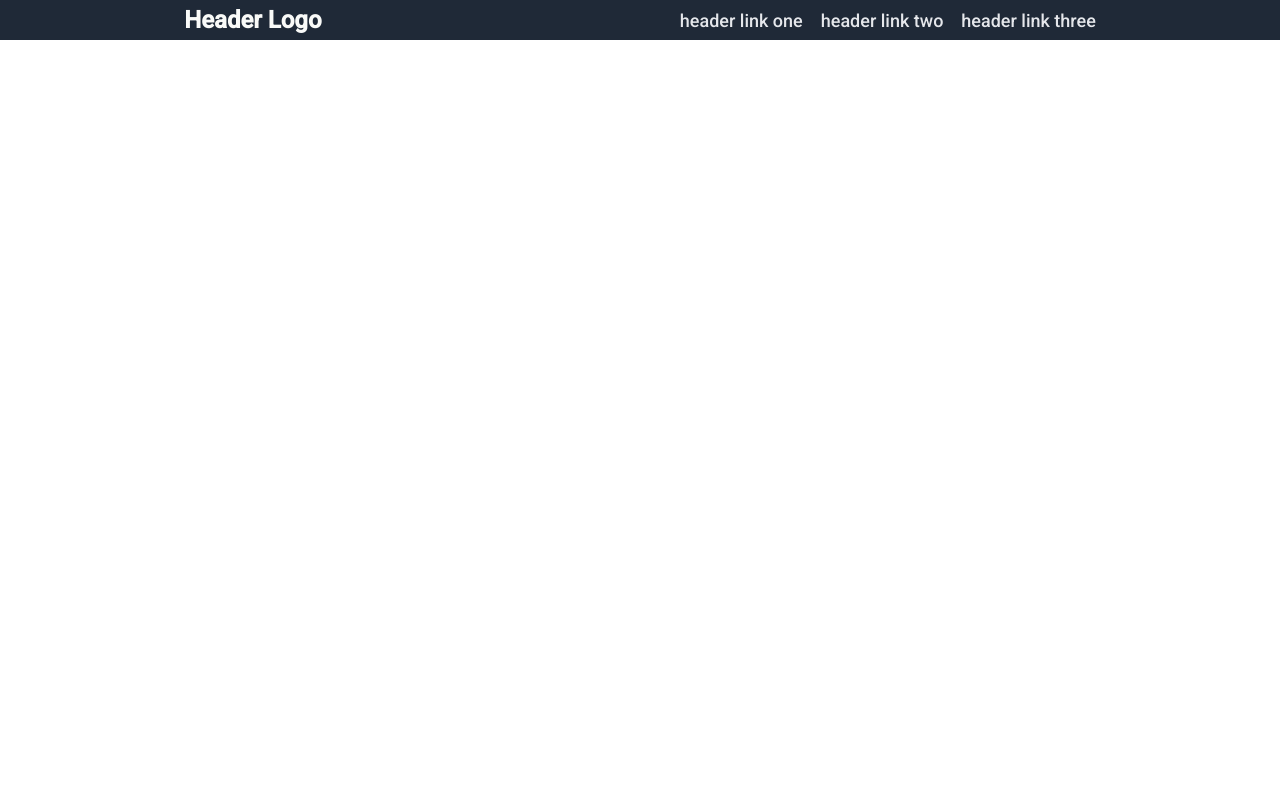
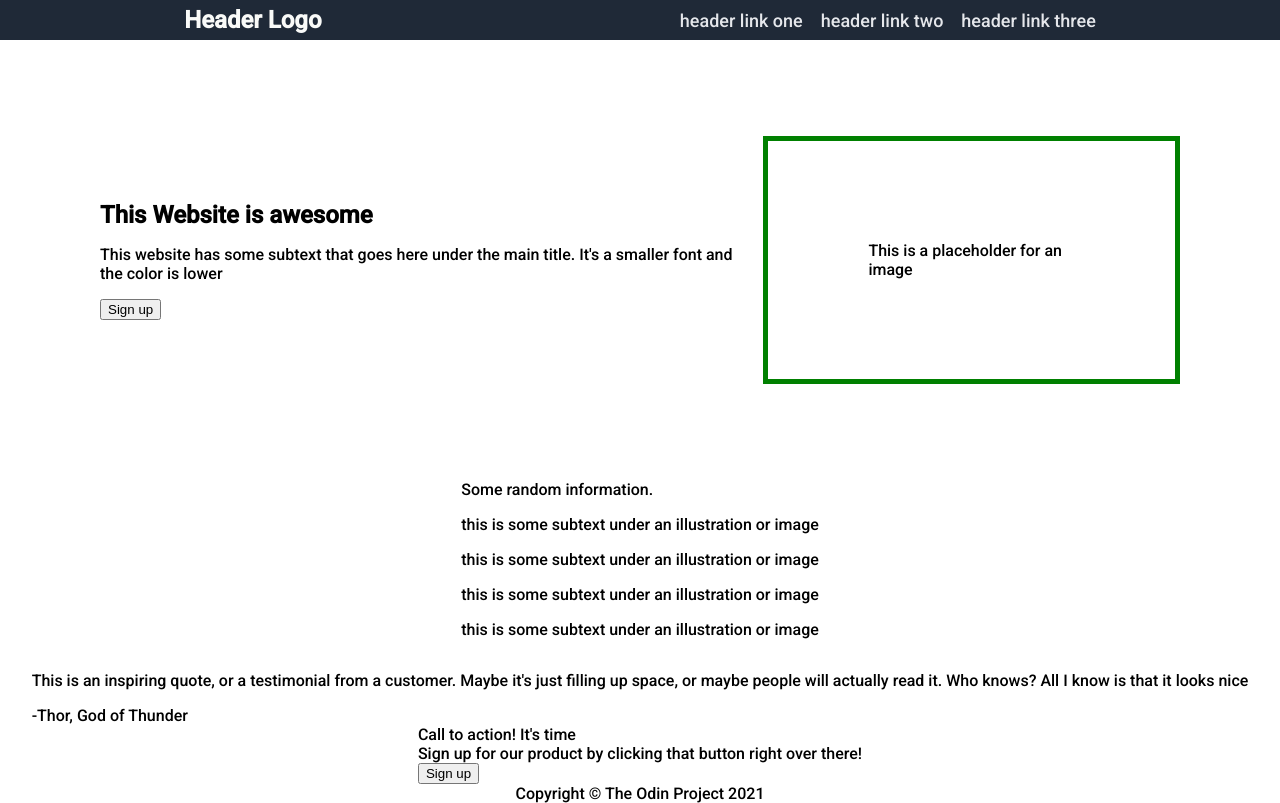
Before and after one commit to WhyAcee/Landing-Page, a plain HTML site: page index.html in a window 1280 px wide. Drawn offline with Linux system fonts and the light colour scheme.

Commit message:
Complete html structure

```diff
--- a/index.html
+++ b/index.html
@@ -19,5 +19,58 @@
             <a href="hl">header link three</a>
         </nav>
     </div>
+
+    <div class="content">
+        <div class="content-container1">
+            <div class="cc1-left">
+                <h2>This Website is awesome</h2>
+                <p>This website has some subtext that goes here under the main title. It's a smaller font and the color is lower</p>
+                <button class="sign-up">Sign up</button>
+            </div>
+            <div class="cc1-right">
+                <div class="image-placeholder">
+                    <div class="image-text">This is a placeholder for an image</div>
+                </div>
+            </div>
+        </div>
+        <div class="content-container2">
+            <div class="cc2-header">Some random information.</div>
+            <div class="cc2-content-container">
+                <div class="first-box">
+                    <div class="blue-box"></div>
+                    <p>this is some subtext under an illustration or image</p>
+                </div>
+                <div class="second-box">
+                    <div class="blue-box"></div>
+                    <p>this is some subtext under an illustration or image</p>
+                </div>
+                <div class="third-box">
+                    <div class="blue-box"></div>
+                    <p>this is some subtext under an illustration or image</p>
+                </div>
+                <div class="fourth-box">
+                    <div class="blue-box"></div>
+                    <p>this is some subtext under an illustration or image</p>
+                </div>
+            </div>
+        </div>
+        <div class="content-container3">
+            <p>This is an inspiring quote, or a testimonial from a customer. Maybe it's just filling up space, or maybe people will actually read it. Who knows? All I know is that it looks nice</p>
+            <div class="thor">-Thor, God of Thunder</div>
+        </div>
+        <div class="content-container4">
+            <div class="cc4-container">
+                <div class="cc4-text">
+                    <div class="cc4-text-header">Call to action! It's time</div>
+                    <div class="cc4-text-body">Sign up for our product by clicking that button right over there!</div>
+                </div>
+                <button class="cc4-button">Sign up</button>
+            </div>
+        </div>
+    </div>
+
+    <div class="footer">
+        <span>Copyright © The Odin Project 2021</span>
+    </div>
 </body>
 </html>
--- a/styles.css
+++ b/styles.css
@@ -1,6 +1,8 @@
 body {
     margin: 0;
     font-family: 'Roboto', sans-serif;
+    display: flex;
+    flex-direction: column;
 }
 
 .header {
@@ -16,6 +18,7 @@ body {
     color: #f9faf8;
     font-size: 24px;
     font-weight: bold;
+    flex-shrink: 0;
 }
 
 .right-links {
@@ -29,4 +32,43 @@ body {
 nav a {
     text-decoration: none;
     color: #e5e7eb;
+    flex-shrink: 0;
 }
+
+.content {
+    display: flex;
+    flex-direction: column;
+    align-items: center;
+}
+
+.content-container1 {
+    height: 240px;
+    padding: 100px;
+    display: flex;
+    justify-content: center;
+    align-items: center;
+    gap: 15px;
+}
+
+.cc1-left {
+    display: flex;
+    flex-flow: column wrap;
+    align-items: flex-start;
+}
+
+.cc1-left h2 {
+    margin: 0;
+}
+
+.cc1-left p {
+    margin: 3;
+}
+
+.cc1-right {
+    border: 5px solid green;
+    padding: inherit;
+}
+
+.footer {
+    align-self: center;
+}
```
